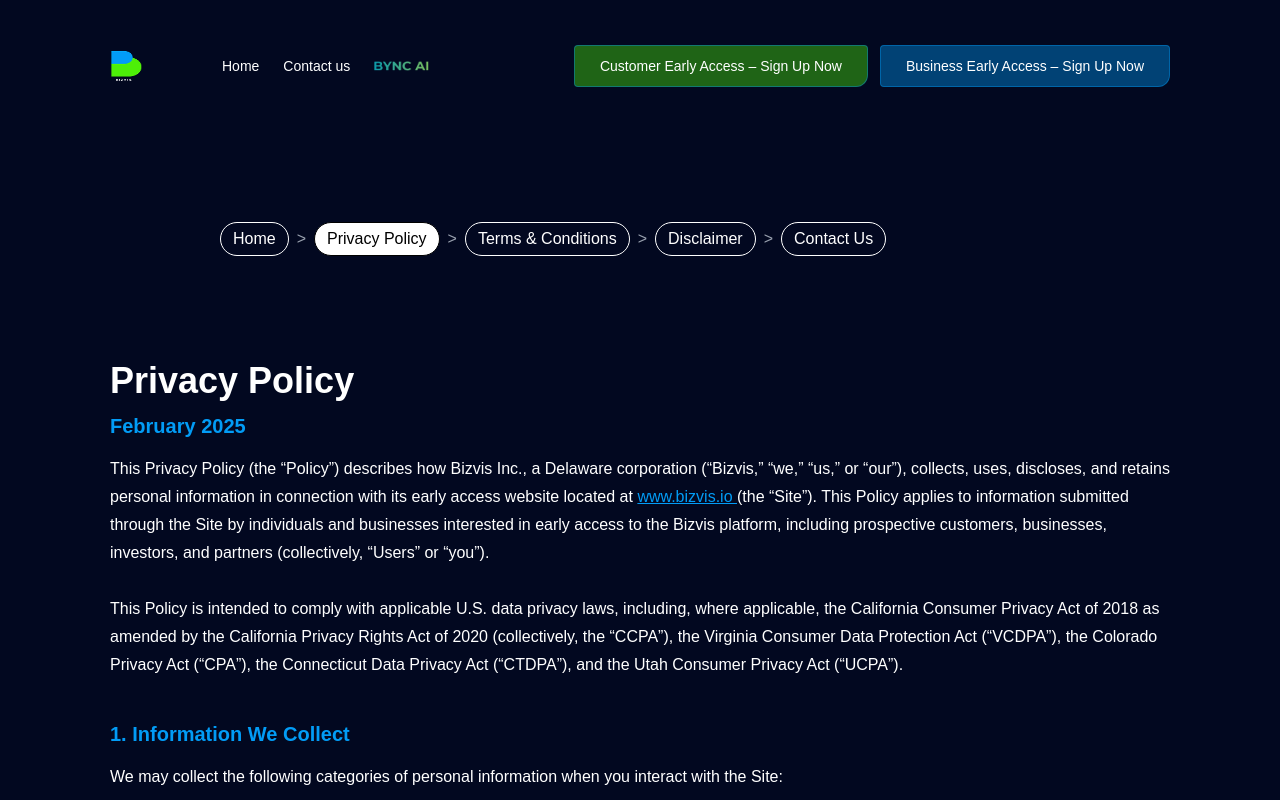
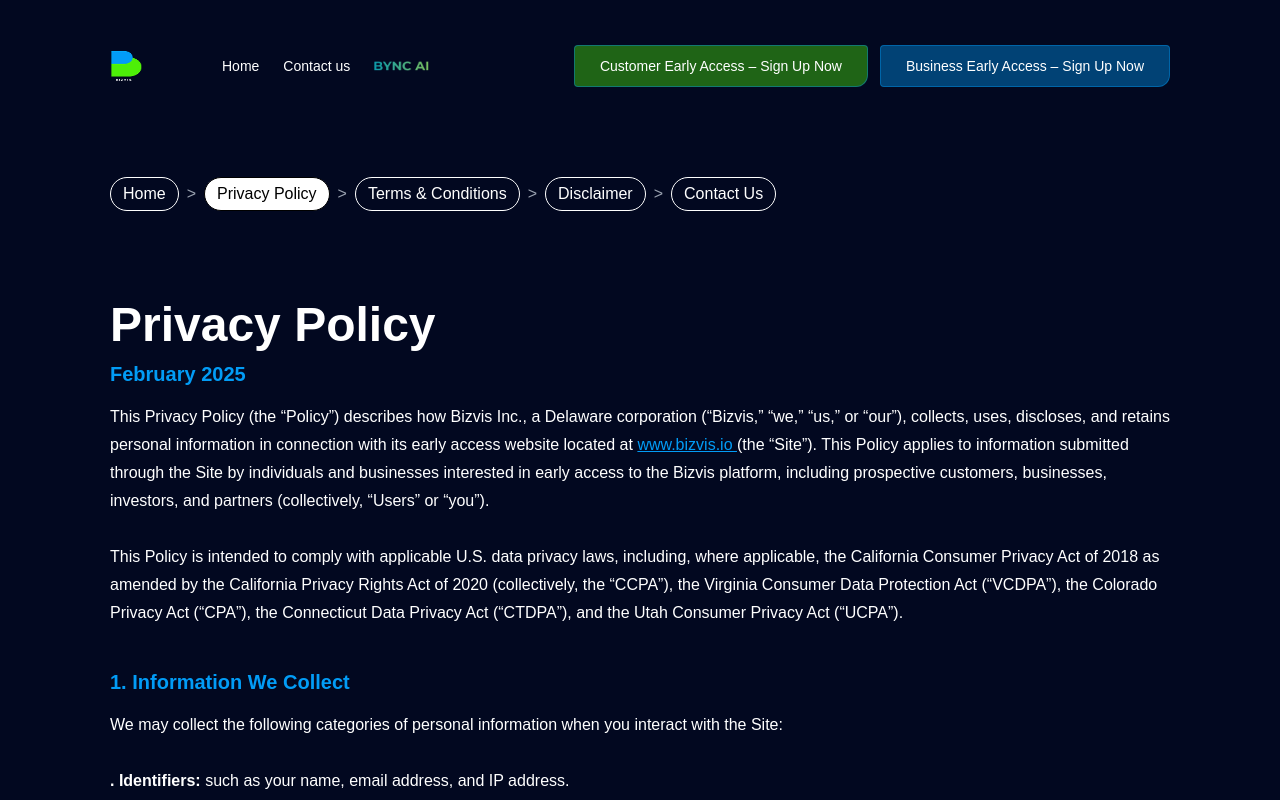
Before and after one commit to ayesha-habib07/bizvis, a Next.js app: page /privacy-policy in a window 1280 px wide. Built offline with nearby package versions, Linux system fonts and the light colour scheme.

Commit message:
Changes in Layout

```diff
--- a/src/app/contact-us/page.tsx
+++ b/src/app/contact-us/page.tsx
@@ -10,8 +10,10 @@
   const [agreed, setAgreed] = useState(false);
 
   return (
+    <>
+     <SubNavbar />
     <section className="lg:px-[314px] px-8 py-4 lg:py-[45px] bg-[#020820] text-white">
-      <SubNavbar />
+
       <div className="text-center pb-[30px]">
         <h2 className="font-bold lg:text-4xl text-2xl text-white pb-[10px]">
           Contact Us – Bizvis Inc.
@@ -122,7 +124,9 @@
         directly at <span className="text-[#029CF6]">contact@bizvis.io</span>.
       </p>
     </section>
+    </>
   );
 };
 
+
 export default Contactus;
--- a/src/app/disclaimer/page.tsx
+++ b/src/app/disclaimer/page.tsx
@@ -3,8 +3,9 @@
 const Disclaimerpage = () => {
   return (
     <>
-      <section className='lg:px-[110px] px-8 py-4 lg:py-[45px] bg-[#020820] text-white '>
-        <SubNavbar />
+    <SubNavbar />
+      <section className='lg:px-[110px]  <SubNavbar /> lg:py-[45px] bg-[#020820] text-white '>
+
 
         <div>
           <h2 className=' font-bold  lg:text-4xl text-2xl text-white pb-[10px]' >Disclaimer</h2>
--- a/src/app/privacy-policy/page.tsx
+++ b/src/app/privacy-policy/page.tsx
@@ -3,10 +3,11 @@
 const Privacypage = () => {
   return (
     <>
-      <section className='lg:px-[110px] px-8 py-4 lg:py-[45px] bg-[#020820] text-white '>
-        <SubNavbar />
+    <SubNavbar />
+      <section className='lg:px-[110px] px-[24px] py-[30px] lg:py-[45px] bg-[#020820] text-white '>
+
         <div>
-          <h2 className=' font-bold  lg:text-4xl text-2xl text-white pb-[10px]' >Privacy Policy</h2>
+          <h2 className=' font-bold  md:text-5xl text-[24px] text-white pb-[10px]' >Privacy Policy</h2>
           <div className='lg:mb-[40px]'>
             <h3 className='text-[#029CF6] pb-[14px] text-[20px] font-semibold'>February 2025</h3>
             <p className='leading-[28px] text-[16px]'>This Privacy Policy (the “Policy”) describes how Bizvis Inc., a Delaware corporation (“Bizvis,”  “we,” “us,” or “our”), collects, uses, discloses, and retains
--- a/src/app/terms-condition/page.tsx
+++ b/src/app/terms-condition/page.tsx
@@ -3,8 +3,9 @@
 const Termspage = () => {
   return (
     <>
-      <section className='lg:px-[110px] px-8 py-4 lg:py-[45px] bg-[#020820] text-white '>
-        <SubNavbar />
+     <SubNavbar />
+      <section className='lg:px-[110px] px-[24px] py-[30px] lg:py-[45px] bg-[#020820] text-white '>
+
 
         <div>
           <h2 className=' font-bold  lg:text-4xl text-2xl text-white pb-[10px]' >Terms & Conditions</h2>
--- a/src/components/common/SubNavbar.tsx
+++ b/src/components/common/SubNavbar.tsx
@@ -15,7 +15,7 @@
   ];
 
   return (
-    <div className="lg:mb-[60px] mb-[30px] w-full overflow-x-auto whitespace-nowrap flex items-center gap-2 pr-4 py-2 bg-[#020820] text-white lg:px-[110px] lg:py-[45px]">
+    <div className="w-full overflow-x-auto whitespace-nowrap flex items-center text-start gap-2 px-[24px] py-[30px] bg-[#020820] text-white lg:px-[110px]  lg:py-[45px]">
       {navItems.map((item, index) => (
         <div key={item.href} className="flex items-center gap-2">
           <Link
```
